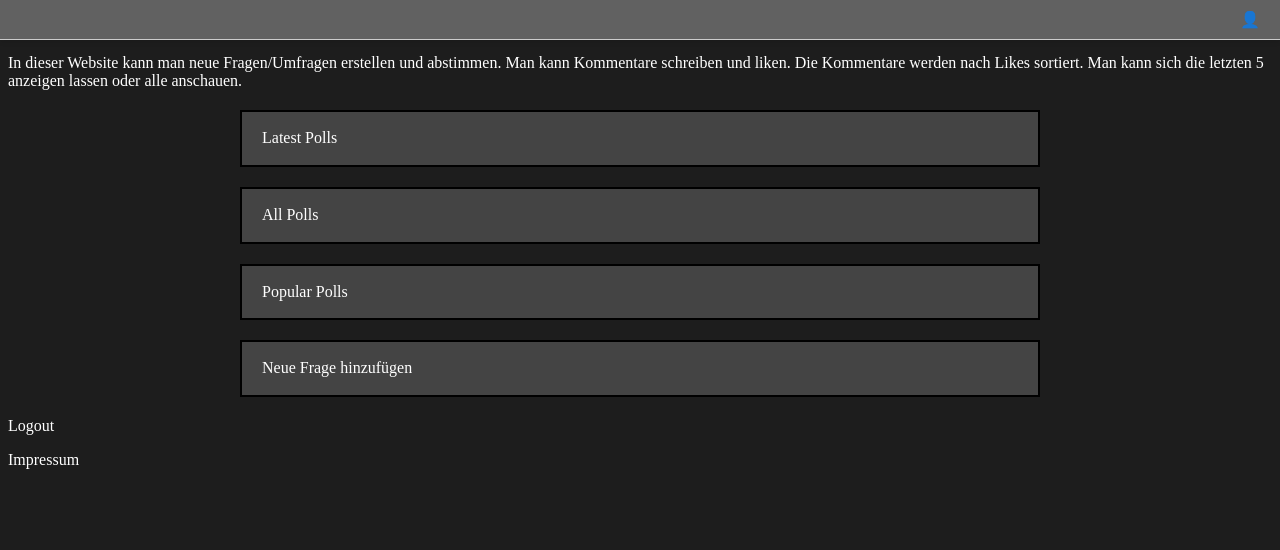
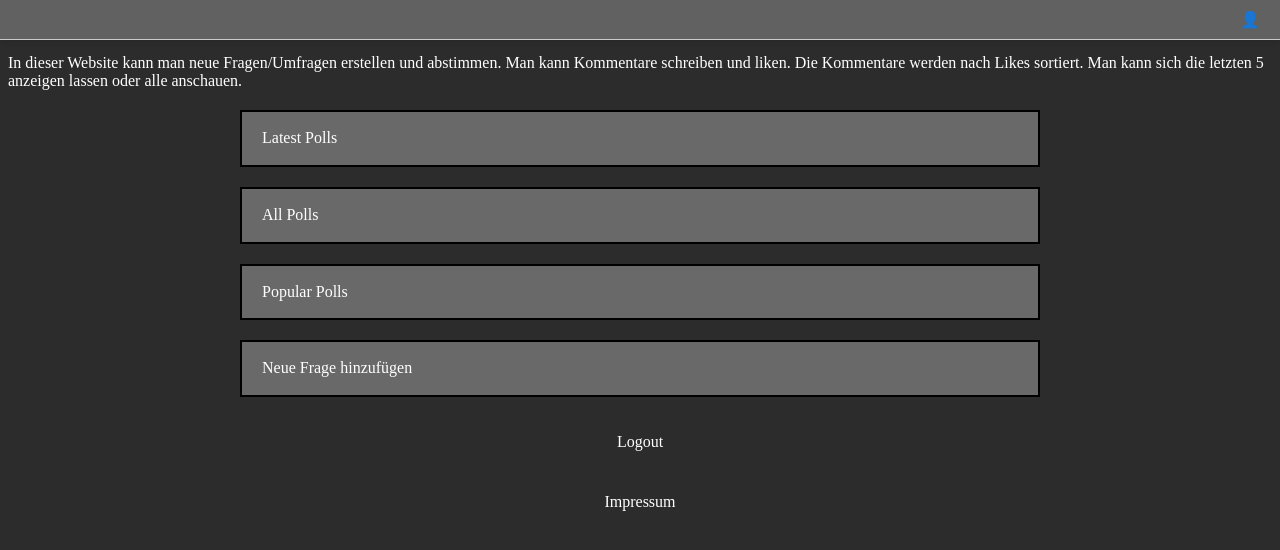
Before and after one commit to EliaLaussegger/PollsDjango1, a Django app: page /polls/ in a window 1280 px wide. Shown: the top 550 px of the page. Run offline with Django 5.2, Linux system fonts and the light colour scheme.

Commit message:
nochmehr css

```diff
--- a/polls/static/polls/style.css
+++ b/polls/static/polls/style.css
@@ -19,7 +19,7 @@ ul {
   flex-direction: column;
   align-items: flex-start;
   line-height: .8;
-  background: rgb(68, 68, 68);
+  background: rgb(105, 105, 105);
 }
 
 
@@ -62,7 +62,7 @@ ul {
 }
 body {
   padding-top:  30px;
-  background-color: #1d1d1d;
+  background-color: #2c2c2c;
 
 }
 
@@ -148,3 +148,6 @@ p{
 .text{
   color: rgb(199, 199, 199);
 }
+.h1{
+  color: rgb(255, 255, 255);
+}
--- a/polls/templates/polls/impressum.html
+++ b/polls/templates/polls/impressum.html
@@ -9,7 +9,7 @@
 </head>
 <body>
 
-  <h1>Impressum</h1>
+  <h1 class="h1">Impressum</h1>
 
   <p><strong>Medieninhaber:</strong></p>
   <p>
--- a/polls/templates/polls/index.html
+++ b/polls/templates/polls/index.html
@@ -27,8 +27,10 @@
   <div class="box">
     <a href="{% url 'polls:add_question' %}">Neue Frage hinzufügen</a>
   </div>
-  <p><a href="{% url 'polls:logout' %}" class="logout">Logout</a></p>
-  <p><a href="{% url 'polls:impressum' %}">Impressum</a></p>
+  <div class="questions-container">
+    <p><a href="{% url 'polls:logout' %}" class="logout">Logout</a></p>
+    <p><a href="{% url 'polls:impressum' %}">Impressum</a></p>
+  </div>
   <span class="topbar-user">👤 {{ user.username }}</span>
 </body>
 </html>
```
Also changed, not shown: polls/templates/polls/add_question.html (+8 -2 lines).
